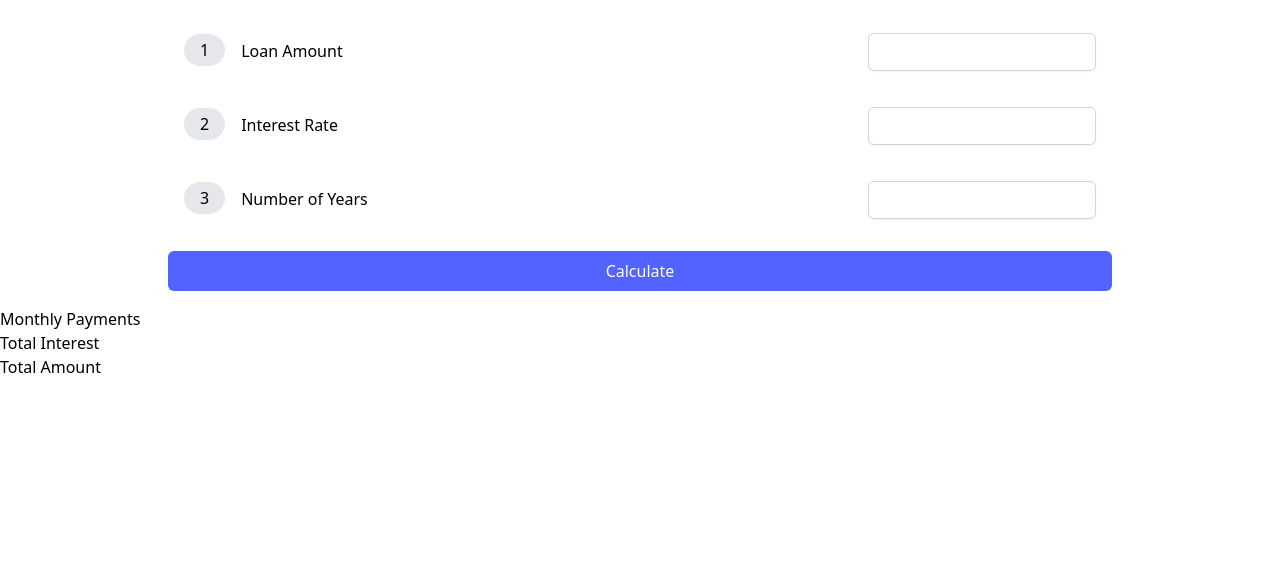
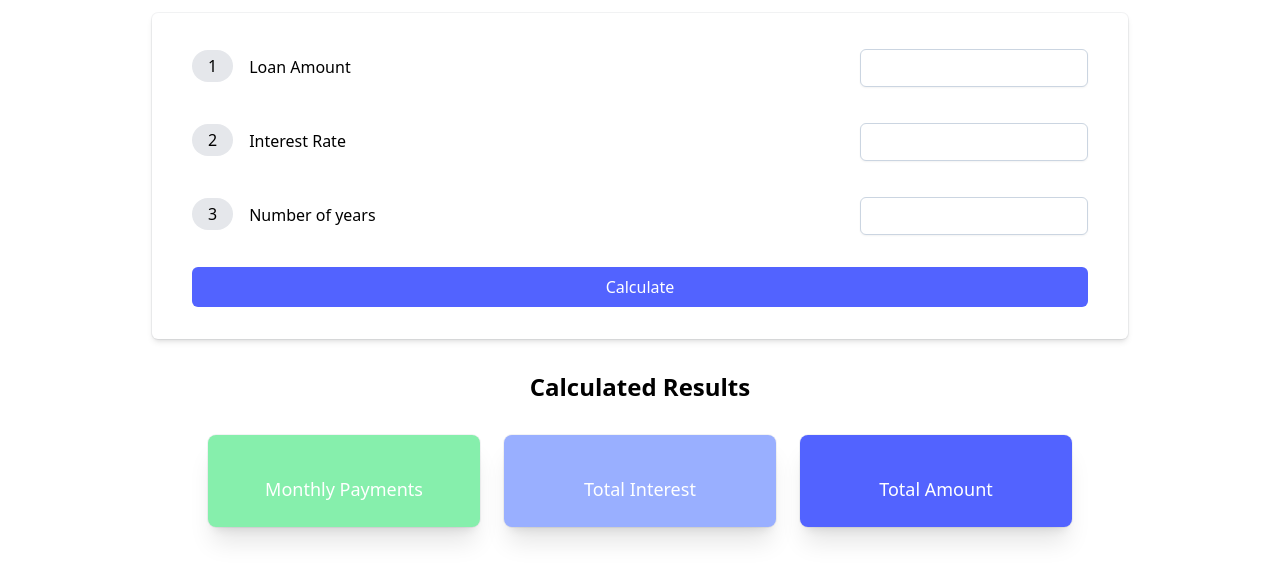
Before and after one commit to Sochuks/Loan-calculator, a website: page index.html in a window 1280 px wide. Shown: the part 155-736 px from the top of the page. Drawn offline with nearby package versions, Linux system fonts and the light colour scheme.

Commit message:
- Modified index reorganized grid - reorganized result boxes

```diff
--- a/index.html
+++ b/index.html
@@ -14,12 +14,13 @@
        <link rel="stylesheet"  href="dist/css/main.css" />
 
 </head>
+
 <body>
 
     <section id="home">
 
         <!--container-->
-        <div class="flex flex-col container mx-auto justify-between align-center">
+        <div class="flex flex-col container mx-auto justify-between">
 
             <div class="mt-8 text-center px-4 my-4">
             <h2 class="text-4xl font-bold">A Simple Loan Calculator</h2>
@@ -28,11 +29,17 @@
             </div>
 
             <!--Form Container-->
-            <div class=" my-4 mx-4">
+            <div class="bg-white rounded-md px-6 py-8 ring-1 ring-slate-900/5 shadow-md">
 
                 <!--Form-->
-                <form id="loan" action="" class="flex flex-col space-y-8">
-                    <div class="flex flex-row items-center justify-between space-x-2 mx-4">
+                <form id="loan">
+
+                    <!--Flex-box container-->
+                    <div class="container flex flex-col space-y-8 px-4">
+
+                        <!--row 1-->
+                        <div class="flex justify-between space-x-2">
+
                             <!--Row label-->
                             <div class="flex items-center space-x-4">
                                 <span class="px-4 py-2 rounded-full bg-gray-200 md:py-1">
@@ -41,76 +48,99 @@
                                 <label class="text-base mt-0.5" for="amount">Loan Amount</label>
                             </div>
 
-                        <div class="relative">
-                            <span class="absolute inset-y-0 left-0 flex items-center pl-2">
-                                <svg class="h-5 w-5 fill-slate-300" viewBox="0 0 20 20"><!-- ... --></svg>
-                              </span>
+
                                   <input type="number" id="amount"
-                              class="mt-1 px-3 py-2 bg-white border shadow-sm border-slate-300 placeholder-slate-400 focus:outline-none focus:border-sky-500 focus:ring-sky-500 block w-md rounded-md sm:text-sm focus:ring-1">
+                                  class="mt-1 px-3 py-2 bg-white border shadow-sm border-slate-300 placeholder-slate-400 focus:outline-none focus:border-sky-500 focus:ring-sky-500 w-md rounded-md sm:text-sm focus:ring-1">
 
                         </div>
 
+                        <!--row 2-->
+                        <div class="flex justify-between space-x-2">
 
-                    </div>
-
-                    <div class="flex flex-row items-center justify-between space-x-2 mx-4">
-                        <!---Row label-->
+                            <!--Row label-->
                             <div class="flex items-center space-x-4">
                                 <span class="px-4 py-2 rounded-full bg-gray-200 md:py-1">
                                     2
                                 </span>
-
                                 <label class="text-base mt-0.5" for="rate">Interest Rate</label>
                             </div>
 
+
                                   <input type="number" id="rate"
-                        class="mt-1 px-3 py-2 bg-white border shadow-sm border-slate-300 placeholder-slate-400 focus:outline-none focus:border-sky-500 focus:ring-sky-500 block w-md rounded-md sm:text-sm focus:ring-1">
+                                  class="mt-1 px-3 py-2 bg-white border shadow-sm border-slate-300 placeholder-slate-400 focus:outline-none focus:border-sky-500 focus:ring-sky-500 w-md rounded-md sm:text-sm focus:ring-1">
+
                         </div>
 
-                    <div class="flex flex-row items-center justify-between space-x-2 mx-4">
+                        <!--row 3-->
+                        <div class="flex justify-between space-x-2">
+
                             <!--Row label-->
                             <div class="flex items-center space-x-4">
                                 <span class="px-4 py-2 rounded-full bg-gray-200 md:py-1">
                                     3
                                 </span>
-
-                            <label class="text-base mt-0.5" for="year">Number of Years</label>
+                                <label class="text-base mt-0.5" for="year">Number of years</label>
                             </div>
 
+
                                   <input type="number" id="year"
-                        class="mt-1 px-3 py-2 bg-white border shadow-sm border-slate-300 placeholder-slate-400 focus:outline-none focus:border-sky-500 focus:ring-sky-500 block w-md rounded-md sm:text-sm focus:ring-1">
+                                  class="mt-1 px-3 py-2 bg-white border shadow-sm border-slate-300 placeholder-slate-400 focus:outline-none focus:border-sky-500 focus:ring-sky-500 w-md rounded-md sm:text-sm focus:ring-1">
+
                         </div>
 
-                    <button class="px-2 py-2 text-white bg-primaryCol rounded-md max-w-lbaseline hover:bg-secCol" >Calculate</button>
+                        <button class="px-2 py-2 text-white bg-primaryCol rounded-md baseline hover:bg-secCol" >Calculate</button>
+
+                    </div><!--Flex-box container-->
+
                 </form>
-            </div>
-        </div>
+
+            </div><!--Form container-->
+
+        </div><!--end Container-->
 
     </section>
 
    <section id="result">
 
         <!--Container-->
-        <div class="row">
+        <div class="max-w-4xl px-4 mx-auto py-8 text-center">
 
-            <!--Monthly-->
-            <div class="row">
-                <h2 id="mp"></h2>
-                <p>Monthly Payments</p>
+            <!--heading-->
+          <h2 class="text-2xl font-bold text-center">
+            Calculated Results
+          </h2>
+
+          <!--Flex-box container-->
+          <div class="flex flex-col mt-8 md:flex-row md:space-x-6">
+
+            <!--Box 1-->
+            <div class="flex flex-col space-y-4 items-center p-6 rounded-lg bg-green-300 text-white md:w-1/3 ring-1 ring-slate-900/5 shadow-xl">
+
+                <h2 class="text-4xl font-bold" id="mp"></h2>
+                <p class="text-lg">Monthly Payments</p>
+
             </div>
 
-            <!--Interest-->
-            <div class="row">
-                <h2 id="ti"></h2>
-                <p>Total Interest</p>
+            <!--Box 2-->
+            <div class="flex flex-col space-y-4 items-center p-6 rounded-lg bg-thirdCol text-white md:w-1/3 ring-1 ring-slate-900/5 shadow-xl">
+
+                <h2 class="text-4xl font-bold" id="ti"></h2>
+                <p class="text-lg">Total Interest</p>
+
             </div>
 
-            <!--Amount-->
-            <div class="row">
-                <h2 id="tp"></h2>
-                <p>Total Amount</p>
+            <!--Box 3-->
+            <div class="flex flex-col space-y-4 items-center p-6 rounded-lg bg-primaryCol text-white md:w-1/3 ring-1 ring-slate-900/5 shadow-xl">
+
+                <h2 class="text-4xl font-bold" id="tp"></h2>
+                <p class="text-lg">Total Amount</p>
+
             </div>
-        </div>
+
+          </div><!--Flex-box container-->
+
+        </div><!--container-->
+
    </section>
 
     <script src="dist/js/app.js"></script>
```
Also changed, not shown: dist/css/main.css. Lines whose indentation alone changed are shown as unchanged.
